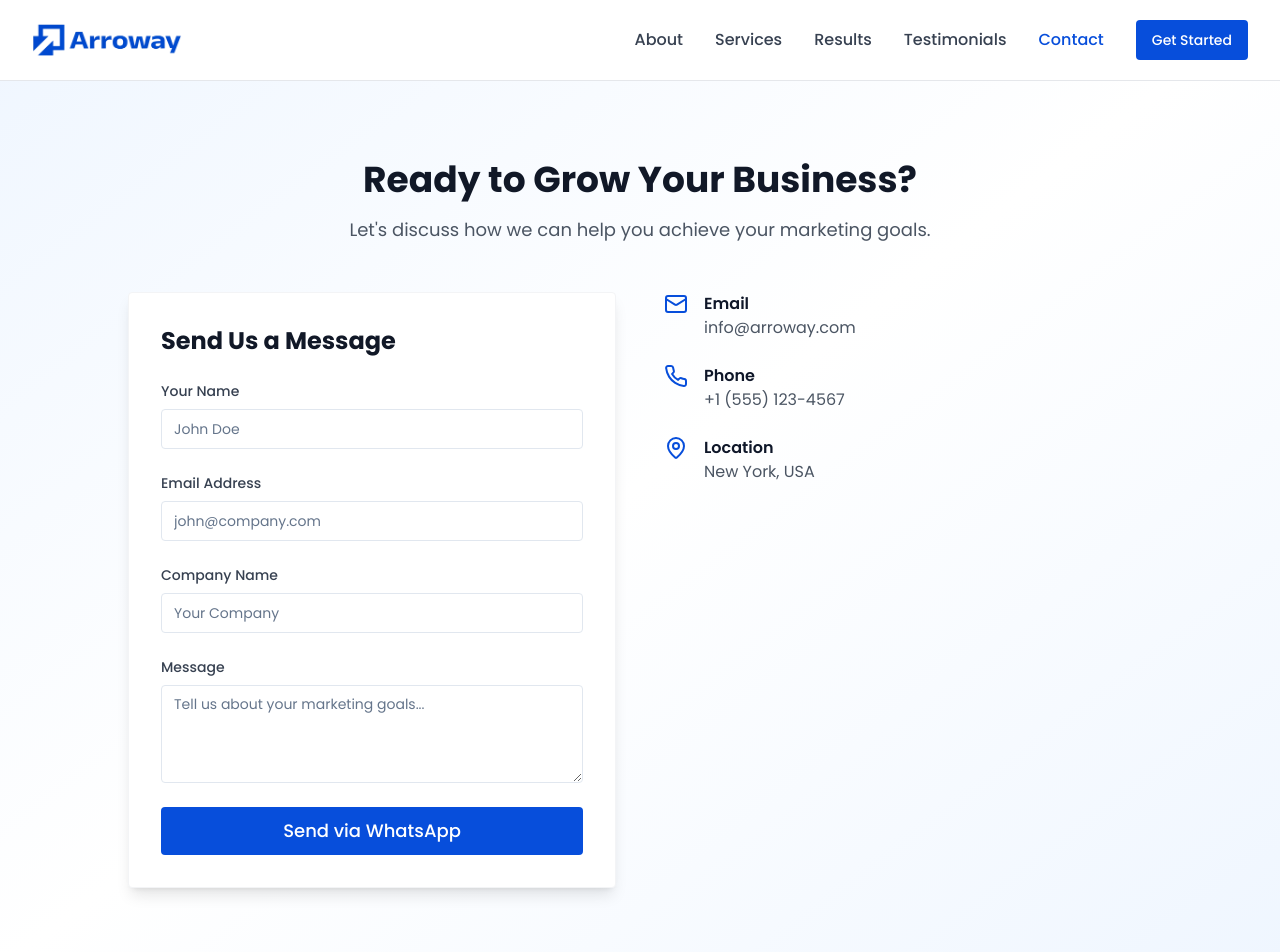
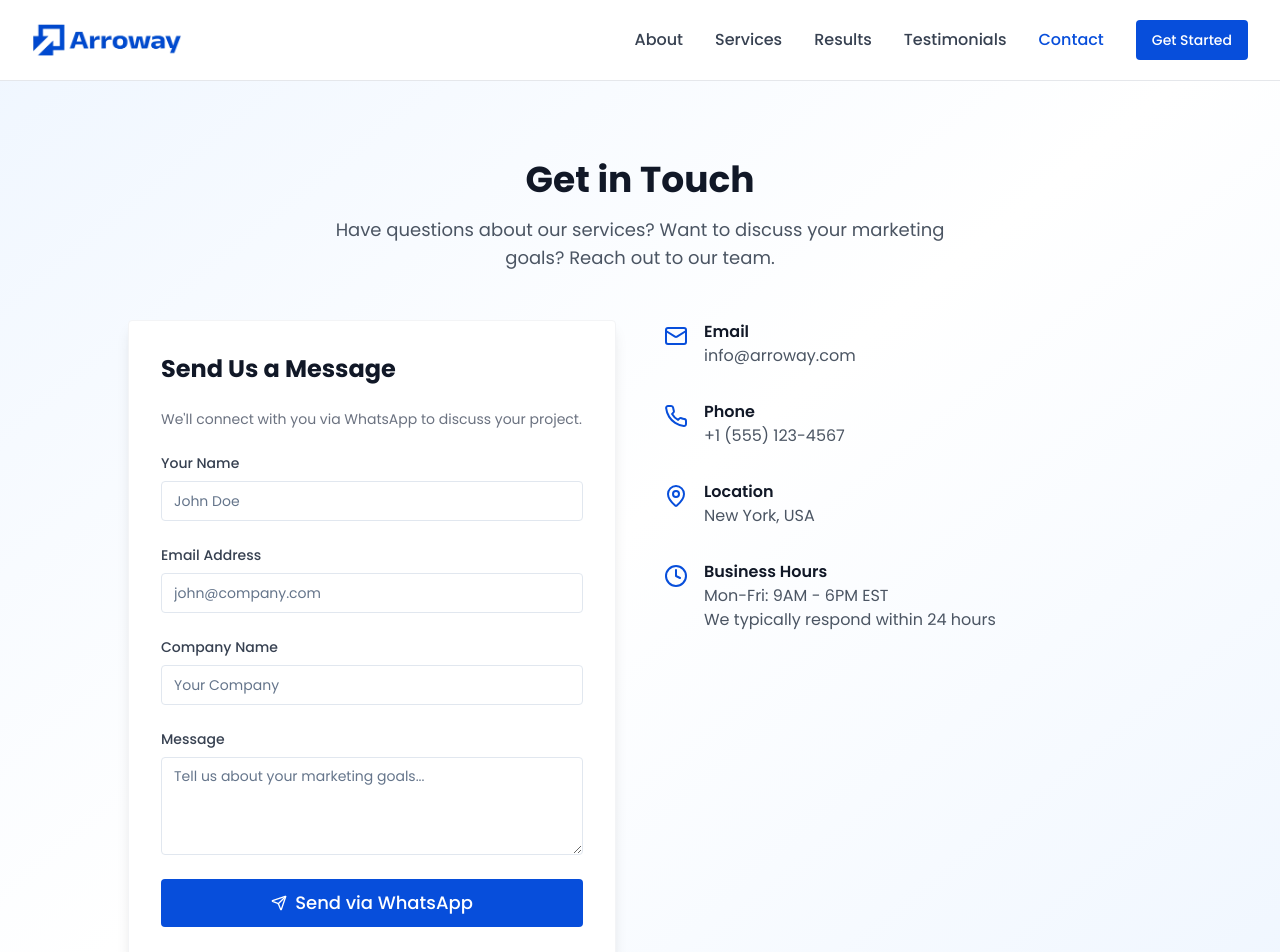
Before and after one commit to arrowaydigital/Arroway, a React (Vite) app: page /contact in a window 1280 px wide. Shown: the top 952 px of the page. Built offline with nearby package versions, Linux system fonts and the light colour scheme.

Commit message:
Update ContactSection.tsx

```diff
--- a/src/components/features/ContactSection.tsx
+++ b/src/components/features/ContactSection.tsx
@@ -1,12 +1,14 @@
 import { Button } from "@/components/ui/button";
 import { Input } from "@/components/ui/input";
 import { Textarea } from "@/components/ui/textarea";
-import { Mail, Phone, MapPin } from "lucide-react";
+import { Mail, Phone, MapPin, Clock, Send, CheckCircle } from "lucide-react";
 import { useState } from "react";
 import { useToast } from "@/hooks/use-toast";
 
 export function ContactSection() {
   const { toast } = useToast();
+  const [isLoading, setIsLoading] = useState(false);
+  const [errors, setErrors] = useState<Record<string, string>>({});
 
   const [formData, setFormData] = useState({
     name: "",
@@ -15,15 +17,46 @@ export function ContactSection() {
     message: "",
   });
 
-  const handleSubmit = (e: React.FormEvent) => {
+  // Form validation
+  const validateForm = (): boolean => {
+    const newErrors: Record<string, string> = {};
+
+    if (!formData.name.trim()) {
+      newErrors.name = "Name is required";
+    }
+
+    if (!formData.email.trim()) {
+      newErrors.email = "Email is required";
+    } else if (!/^[^\s@]+@[^\s@]+\.[^\s@]+$/.test(formData.email)) {
+      newErrors.email = "Please enter a valid email";
+    }
+
+    if (!formData.message.trim()) {
+      newErrors.message = "Message is required";
+    } else if (formData.message.length < 10) {
+      newErrors.message = "Message should be at least 10 characters";
+    }
+
+    setErrors(newErrors);
+    return Object.keys(newErrors).length === 0;
+  };
+
+  const handleSubmit = async (e: React.FormEvent) => {
     e.preventDefault();
 
+    if (!validateForm()) {
+      return;
+    }
+
+    setIsLoading(true);
+
+    try {
       // ✅ WhatsApp number (include country code, no +, no spaces)
       const phoneNumber = "+916379644145"; // ← CHANGE THIS
 
       // ✅ WhatsApp message format
       const whatsappMessage = `
-New Contact Enquiry 🚀
+New Contact Enquiry
 
 Name: ${formData.name}
 Email: ${formData.email}
@@ -42,8 +75,9 @@ ${formData.message}
 
       // ✅ Success toast
       toast({
-      title: "Redirecting to WhatsApp",
-      description: "Your message is ready to be sent.",
+        title: "Message Ready!",
+        description: "Your message is being prepared for WhatsApp.",
+        className: "bg-green-500 text-white",
       });
 
       // ✅ Reset form
@@ -53,6 +87,30 @@ ${formData.message}
         company: "",
         message: "",
       });
+
+      setErrors({});
+    } catch (error) {
+      toast({
+        title: "Error",
+        description: "There was an issue sending your message. Please try again.",
+        variant: "destructive",
+      });
+    } finally {
+      setIsLoading(false);
+    }
+  };
+
+  const handleChange = (field: keyof typeof formData, value: string) => {
+    setFormData(prev => ({ ...prev, [field]: value }));
+
+    // Clear error when user starts typing
+    if (errors[field]) {
+      setErrors(prev => {
+        const newErrors = { ...prev };
+        delete newErrors[field];
+        return newErrors;
+      });
+    }
   };
 
   return (
@@ -67,10 +125,10 @@ ${formData.message}
             <h2 className="text-3xl sm:text-4xl font-bold text-gray-900 mb-4">
               <br/>
               <br/>
-              Ready to Grow Your Business?
+              Get in Touch
             </h2>
-            <p className="text-lg text-gray-600">
-              Let's discuss how we can help you achieve your marketing goals.
+            <p className="text-lg text-gray-600 max-w-2xl mx-auto">
+              Have questions about our services? Want to discuss your marketing goals? Reach out to our team.
             </p>
           </div>
 
@@ -80,97 +138,141 @@ ${formData.message}
               <h3 className="text-2xl font-bold text-gray-900 mb-6">
                 Send Us a Message
               </h3>
+              <p className="text-sm text-gray-500 mb-6">
+                We'll connect with you via WhatsApp to discuss your project.
+              </p>
 
               <form onSubmit={handleSubmit} className="space-y-6">
                 <div>
-                  <label className="block text-sm font-medium text-gray-700 mb-2">
+                  <label htmlFor="name" className="block text-sm font-medium text-gray-700 mb-2">
                     Your Name
                   </label>
                   <Input
+                    id="name"
                     value={formData.name}
-                    onChange={(e) =>
-                      setFormData({ ...formData, name: e.target.value })
-                    }
-                    required
+                    onChange={(e) => handleChange('name', e.target.value)}
                     placeholder="John Doe"
+                    aria-invalid={!!errors.name}
+                    aria-describedby={errors.name ? "name-error" : undefined}
+                    className={errors.name ? "border-red-500 focus-visible:ring-red-500" : ""}
                   />
+                  {errors.name && (
+                    <p id="name-error" className="mt-1 text-sm text-red-500">
+                      {errors.name}
+                    </p>
+                  )}
                 </div>
 
                 <div>
-                  <label className="block text-sm font-medium text-gray-700 mb-2">
+                  <label htmlFor="email" className="block text-sm font-medium text-gray-700 mb-2">
                     Email Address
                   </label>
                   <Input
+                    id="email"
                     type="email"
                     value={formData.email}
-                    onChange={(e) =>
-                      setFormData({ ...formData, email: e.target.value })
-                    }
-                    required
+                    onChange={(e) => handleChange('email', e.target.value)}
                     placeholder="john@company.com"
+                    aria-invalid={!!errors.email}
+                    aria-describedby={errors.email ? "email-error" : undefined}
+                    className={errors.email ? "border-red-500 focus-visible:ring-red-500" : ""}
                   />
+                  {errors.email && (
+                    <p id="email-error" className="mt-1 text-sm text-red-500">
+                      {errors.email}
+                    </p>
+                  )}
                 </div>
 
                 <div>
-                  <label className="block text-sm font-medium text-gray-700 mb-2">
+                  <label htmlFor="company" className="block text-sm font-medium text-gray-700 mb-2">
                     Company Name
                   </label>
                   <Input
+                    id="company"
                     value={formData.company}
-                    onChange={(e) =>
-                      setFormData({ ...formData, company: e.target.value })
-                    }
+                    onChange={(e) => handleChange('company', e.target.value)}
                     placeholder="Your Company"
                   />
                 </div>
 
                 <div>
-                  <label className="block text-sm font-medium text-gray-700 mb-2">
+                  <label htmlFor="message" className="block text-sm font-medium text-gray-700 mb-2">
                     Message
                   </label>
                   <Textarea
+                    id="message"
                     rows={4}
                     value={formData.message}
-                    onChange={(e) =>
-                      setFormData({ ...formData, message: e.target.value })
-                    }
-                    required
+                    onChange={(e) => handleChange('message', e.target.value)}
                     placeholder="Tell us about your marketing goals..."
+                    aria-invalid={!!errors.message}
+                    aria-describedby={errors.message ? "message-error" : undefined}
+                    className={errors.message ? "border-red-500 focus-visible:ring-red-500" : ""}
                   />
+                  {errors.message && (
+                    <p id="message-error" className="mt-1 text-sm text-red-500">
+                      {errors.message}
+                    </p>
+                  )}
                 </div>
 
                 <Button
                   type="submit"
-                  className="w-full bg-[#074edb] hover:bg-[#063db3] text-white py-6 text-lg"
+                  disabled={isLoading}
+                  className="w-full bg-[#074edb] hover:bg-[#063db3] text-white py-6 text-lg flex items-center justify-center gap-2"
                 >
+                  {isLoading ? (
+                    <>
+                      <div className="animate-spin rounded-full h-5 w-5 border-b-2 border-white"></div>
+                      Sending...
+                    </>
+                  ) : (
+                    <>
+                      <Send className="h-5 w-5" />
                       Send via WhatsApp
+                    </>
+                  )}
                 </Button>
               </form>
             </div>
 
             {/* Contact Info */}
-            <div className="space-y-6">
+            <div className="space-y-8">
               <div className="flex gap-4">
-                <Mail className="text-[#074edb]" />
+                <Mail className="text-[#074edb] flex-shrink-0 mt-1" />
                 <div>
-                  <p className="font-semibold">Email</p>
-                  <p className="text-gray-600">info@arroway.com</p>
+                  <p className="font-semibold text-gray-900">Email</p>
+                  <a href="mailto:info@arroway.com" className="text-gray-600 hover:text-[#074edb] transition-colors">
+                    info@arroway.com
+                  </a>
                 </div>
               </div>
 
               <div className="flex gap-4">
-                <Phone className="text-[#074edb]" />
+                <Phone className="text-[#074edb] flex-shrink-0 mt-1" />
                 <div>
-                  <p className="font-semibold">Phone</p>
-                  <p className="text-gray-600">+1 (555) 123-4567</p>
+                  <p className="font-semibold text-gray-900">Phone</p>
+                  <a href="tel:+15551234567" className="text-gray-600 hover:text-[#074edb] transition-colors">
+                    +1 (555) 123-4567
+                  </a>
                 </div>
               </div>
 
               <div className="flex gap-4">
-                <MapPin className="text-[#074edb]" />
+                <MapPin className="text-[#074edb] flex-shrink-0 mt-1" />
                 <div>
-                  <p className="font-semibold">Location</p>
+                  <p className="font-semibold text-gray-900">Location</p>
                   <p className="text-gray-600">New York, USA</p>
+                </div>
+              </div>
+
+              <div className="flex gap-4">
+                <Clock className="text-[#074edb] flex-shrink-0 mt-1" />
+                <div>
+                  <p className="font-semibold text-gray-900">Business Hours</p>
+                  <p className="text-gray-600">Mon-Fri: 9AM - 6PM EST</p>
+                  <p className="text-gray-600">We typically respond within 24 hours</p>
                 </div>
               </div>
             </div>
```
Lines whose indentation alone changed are shown as unchanged.
